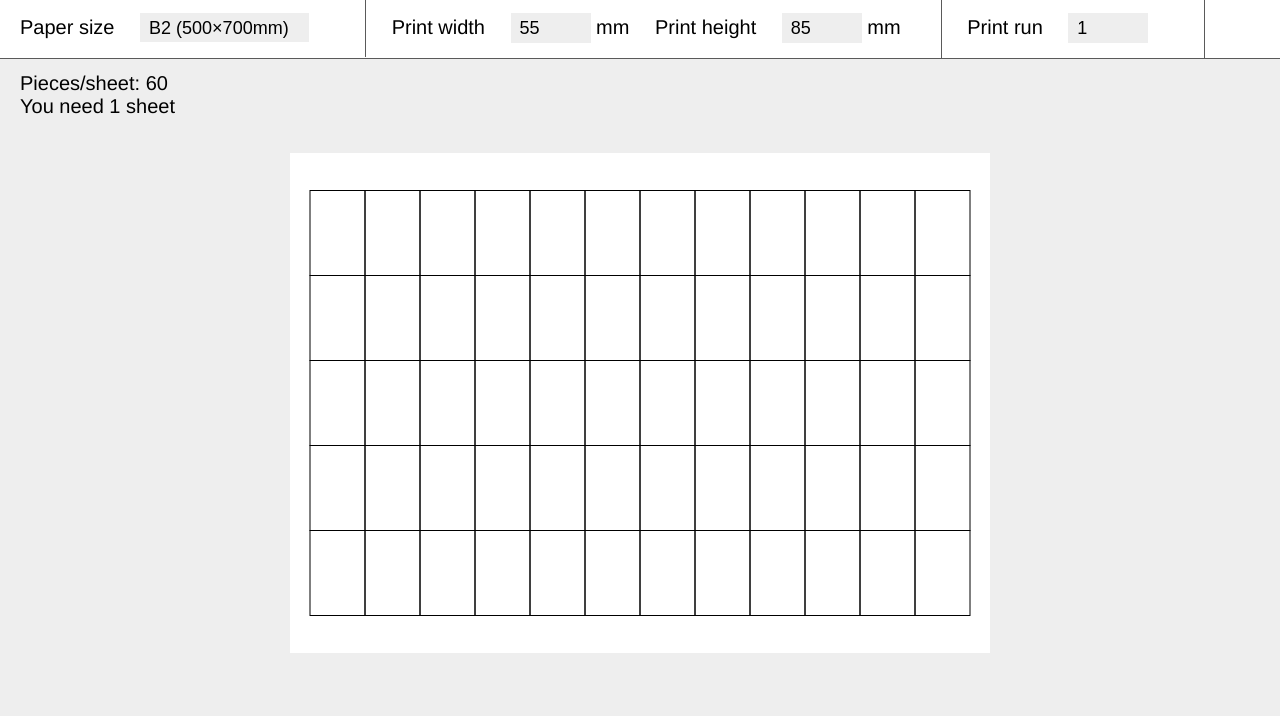
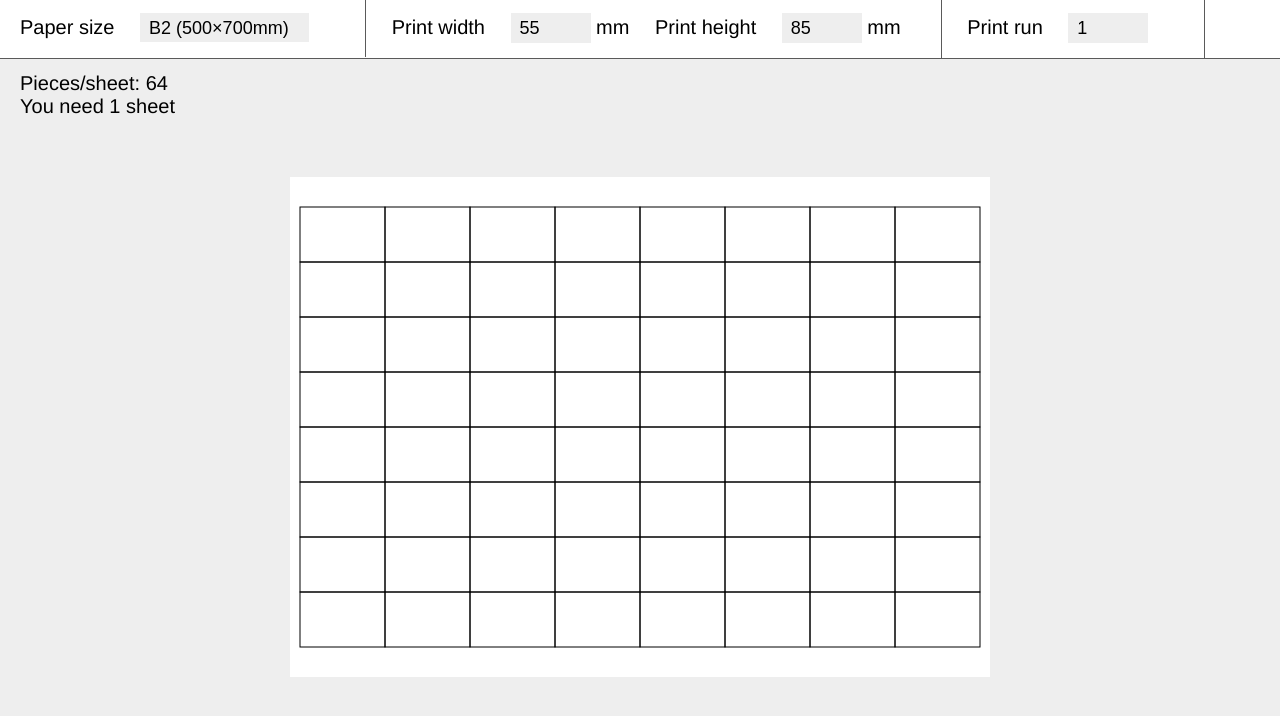
Before and after one commit to eliasdoerig/papersize, a website built with Parcel: page src/index.html in a window 1280 px wide. Built offline with nearby package versions, Linux system fonts and the light colour scheme.

Commit message:
best orientation

```diff
--- a/src/main.js
+++ b/src/main.js
@@ -41,20 +41,33 @@
     function changeHtml(){
         drawOnCanvas();
         let p_s = calcItems();
-        d.innerHTML = `Pieces/sheet: ${p_s} <br>`;
-        let s = Math.ceil(printRun/(p_s));
+        let p_s_tot = p_s[0] * p_s[1];
+        d.innerHTML = `Pieces/sheet: ${p_s_tot} <br>`;
+        let s = Math.ceil(printRun/(p_s_tot));
         d.innerHTML += `You need ${s} ${s == 1 ? 'sheet' : 'sheets'}`;
     }
 
     function drawOnCanvas(){
-        let pixelRatio = window.devicePixelRatio
+        const pixelRatio = window.devicePixelRatio
+
+        const items = calcItems();
+        const w = items[0];
+        const h = items[1];
+
         const paperW = paperSize[0] * pixelRatio
         const paperH = paperSize[1] * pixelRatio
-        const printW = printWidth * pixelRatio
-        const printH = printHeight * pixelRatio
+        let printW = 0, printH = 0;
 
-        let w = Math.floor((paperW-minMargin)/printW);
-        let h = Math.floor((paperH-minMargin)/printH);
+        if(items[2]){
+            //if true rotate
+             printH = printWidth * pixelRatio
+             printW = printHeight * pixelRatio
+        }else{
+            //else normal
+             printW = printWidth * pixelRatio
+             printH = printHeight * pixelRatio
+        }
+
         const ctx = canvas.getContext('2d');
         canvas.width = paperW;
         canvas.height = paperH;
@@ -71,9 +84,17 @@
       }
 
     function calcItems(){
-        let w = Math.floor((paperSize[0]-minMargin)/printWidth);
-        let h = Math.floor((paperSize[1]-minMargin)/printHeight);
-        return w * h;
+        //normal
+        let h = Math.floor((paperSize[0]-minMargin)/printWidth);
+        let w = Math.floor((paperSize[1]-minMargin)/printHeight);
+        //rotate
+        let hr = Math.floor((paperSize[0]-minMargin)/printHeight);
+        let wr = Math.floor((paperSize[1]-minMargin)/printWidth);
+
+        if(h * w > hr * wr){
+            return [h, w, false];
+        }
+        return [hr, wr, true];
     }
 
     changeHtml();
--- a/src/style.scss
+++ b/src/style.scss
@@ -62,18 +62,22 @@ main{
                     padding: 0 .25em;
                 }
             }
+            input:focus, select:focus{
+                outline: 0;
+            }
         }
     }
     .output{
         padding: .65em 1em .75em;
-        margin: 0 0 1em;
     }
 }
 .output_container{
+    flex: 1;
     display: flex;
     align-items: center;
     justify-content: center;
     canvas{
         background: #fff;
+        margin-bottom: 10vh;
     }
 }
```
Also changed, not shown: 5 other files.
